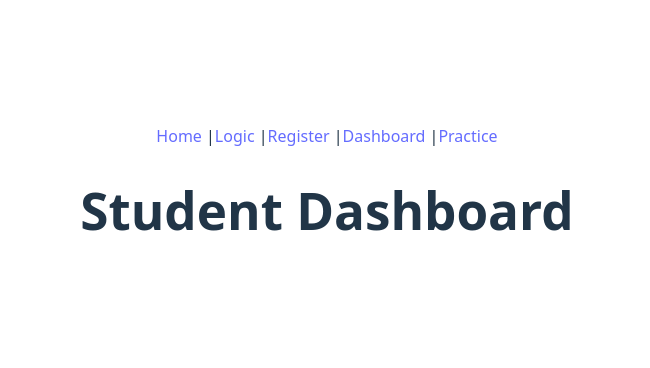
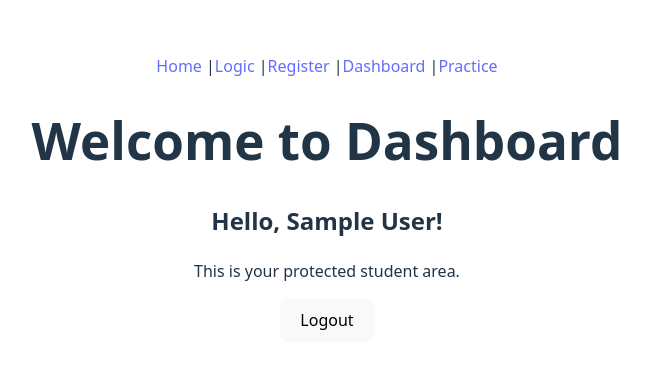
Before and after one commit to LavishkaDhamija/PowerPath, a React (Vite) app in the folder client/: page /dashboard in a window 1280 px wide. Shown: the part 202-570 px from the top of the page, without its empty margins (313-963 px from the left). Built offline with nearby package versions, Linux system fonts and the light colour scheme; sample sign-in values are in the browser's storage.

Commit message:
implemented basic dashboard

```diff
--- a/client/src/pages/Dashboard.jsx
+++ b/client/src/pages/Dashboard.jsx
@@ -1,3 +1,40 @@
+import { useNavigate } from 'react-router-dom';
+import { useEffect, useState } from 'react';
+
 export default function Dashboard() {
-    return <h1>Student Dashboard</h1>;
+    const navigate = useNavigate();
+    const [user, setUser] = useState(null);
+
+    useEffect(() => {
+        // Get user from localStorage
+        const savedUser = localStorage.getItem('user');
+        if (savedUser) {
+            setUser(JSON.parse(savedUser));
+        } else {
+            // If no user/token, redirect to login
+            navigate('/login');
+        }
+    }, [navigate]);
+
+    const onLogout = () => {
+        // 1. Remove token and user data
+        localStorage.removeItem('token');
+        localStorage.removeItem('user');
+
+        // 2. Redirect to login
+        navigate('/login');
+    };
+
+    return (
+        <div className='container'>
+            <h1>Welcome to Dashboard</h1>
+            {user && <h2>Hello, {user.name}!</h2>}
+
+            <p>This is your protected student area.</p>
+
+            <button onClick={onLogout} className='btn'>
+                Logout
+            </button>
+        </div>
+    );
 }
```
